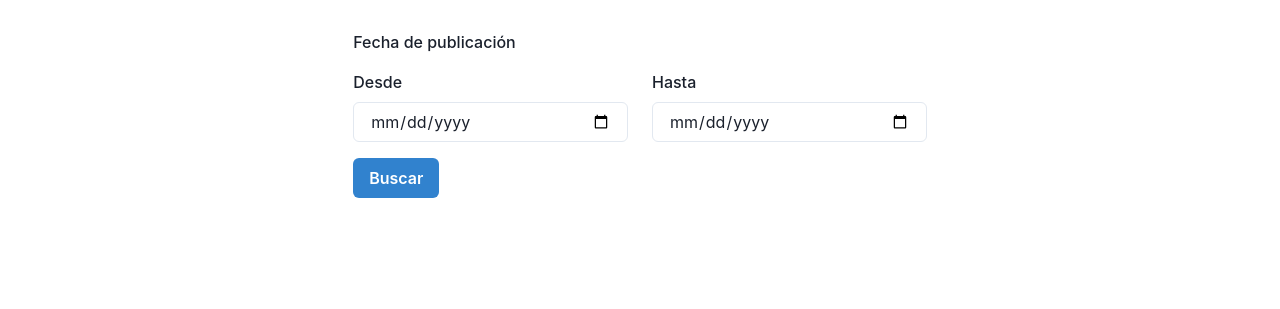
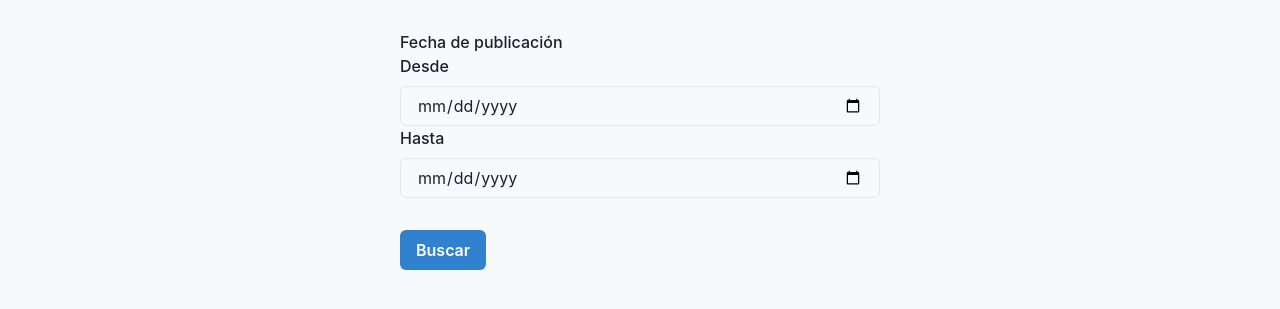
Before and after one commit to batithumann/read-connect-front, a React (Create React App) app: page /search in a window 1280 px wide. Shown: the part 493-802 px from the top of the page. Built offline with nearby package versions, Linux system fonts and the light colour scheme; no server answers.

Commit message:
adjust search view style

```diff
--- a/src/views/Search.jsx
+++ b/src/views/Search.jsx
@@ -3,6 +3,7 @@ import {
   Container,
   FormControl,
   FormLabel,
+  Flex,
   Grid,
   GridItem,
   Heading,
@@ -13,6 +14,7 @@ import {
   RangeSliderMark,
   RangeSliderThumb,
   Text,
+  useColorModeValue,
 } from "@chakra-ui/react";
 import { useState, useEffect } from "react";
 import { getMinMaxPages } from "../utils";
@@ -65,11 +67,17 @@ const Search = () => {
   }, []);
 
   return (
-    <Container my={8}>
+    <Flex
+      minH={"100vh"}
+      align={"top"}
+      justify={"center"}
+      bg={useColorModeValue("gray.50", "gray.800")}
+    >
+      <Container my={8} maxW={"90%"}>
         {loading ? (
           <Loading />
         ) : (
-        <>
+          <Container maxW={"lg"}>
             <Heading>Búsqueda avanzada</Heading>
             <FormControl mt={10}>
               <FormLabel>Título</FormLabel>
@@ -123,10 +131,20 @@ const Search = () => {
                 min={minMax[0]}
                 max={minMax[1]}
               >
-              <RangeSliderMark value={minMax[0]} mt="1" ml="-2.5" fontSize="sm">
+                <RangeSliderMark
+                  value={minMax[0]}
+                  mt="1"
+                  ml="-2.5"
+                  fontSize="sm"
+                >
                   {minMax[0]}
                 </RangeSliderMark>
-              <RangeSliderMark value={minMax[1]} mt="1" ml="-2.5" fontSize="sm">
+                <RangeSliderMark
+                  value={minMax[1]}
+                  mt="1"
+                  ml="-2.5"
+                  fontSize="sm"
+                >
                   {minMax[1]}
                 </RangeSliderMark>
                 <RangeSliderMark
@@ -162,8 +180,6 @@ const Search = () => {
             <Text fontWeight="500" mt={12}>
               Fecha de publicación
             </Text>
-          <Grid templateColumns="repeat(2, 1fr)" gap={6} my={4}>
-            <GridItem>
             <FormControl>
               <FormLabel>Desde</FormLabel>
               <Input
@@ -174,8 +190,6 @@ const Search = () => {
                 onChange={handleTextInputchange}
               />
             </FormControl>
-            </GridItem>
-            <GridItem>
             <FormControl>
               <FormLabel>Hasta</FormLabel>
               <Input
@@ -186,15 +200,14 @@ const Search = () => {
                 onChange={handleTextInputchange}
               />
             </FormControl>
-            </GridItem>
-          </Grid>
 
-          <Button onClick={handleSubmit} colorScheme="blue">
+            <Button onClick={handleSubmit} colorScheme="blue" my={8}>
               Buscar
             </Button>
-        </>
+          </Container>
         )}
       </Container>
+    </Flex>
   );
 };
 
```
Lines whose indentation alone changed are shown as unchanged.
